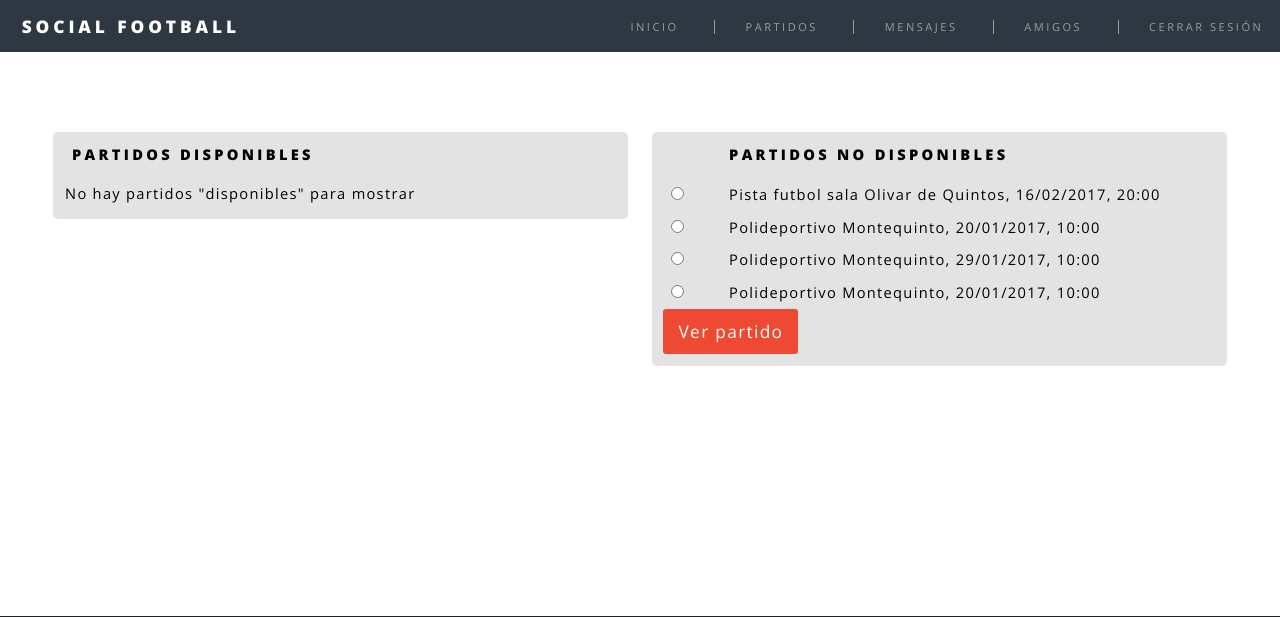
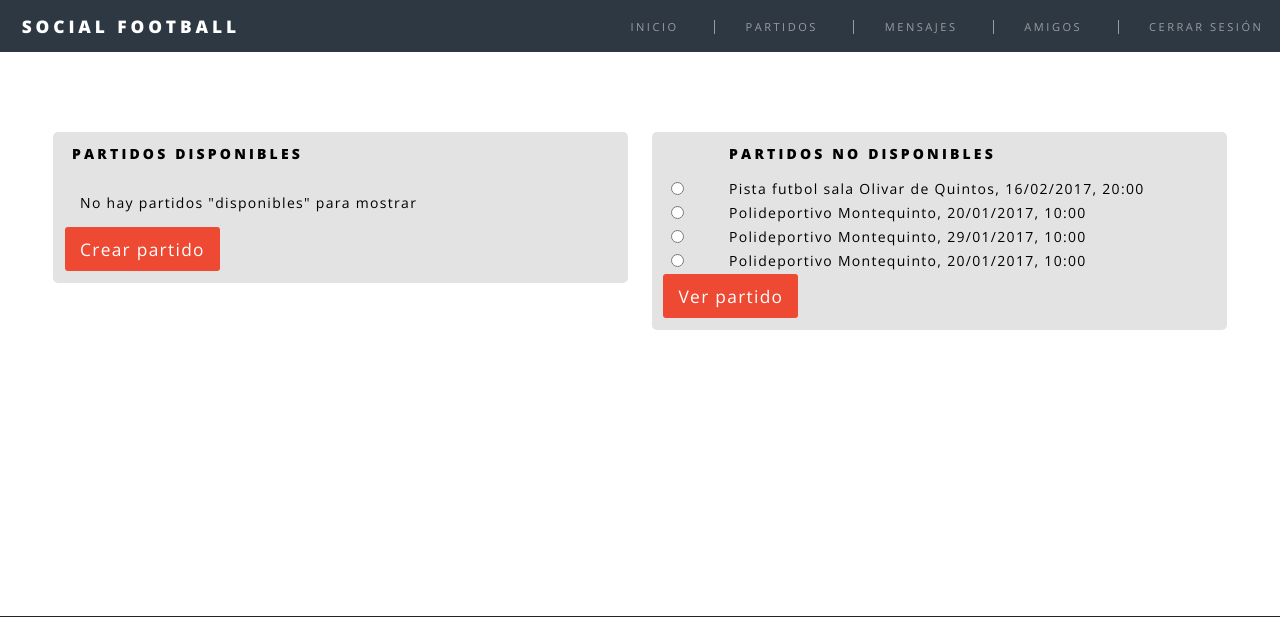
Before and after one commit to agarpac/pa-proyecto-2016, a PHP site: page /partidos.php in a window 1280 px wide. Shown: the top 617 px of the page. Run offline with PHP 8.4, Linux system fonts and the light colour scheme; the visitor is signed in with stand-in values (Sample User, id 1); data comes from the database, SQL or seed files in the repository; some libraries are stand-ins or nearby versions.

Commit message:
Añadido boton que no aparecia en partidos

```diff
--- a/css/estilos.css
+++ b/css/estilos.css
@@ -84,7 +84,7 @@ h2 {
 /*inicio estilo formulario*/
 .form-style{
     max-width: 600px;
-    font: 14px Arial, Helvetica, sans-serif;
+    font: 14px "Open Sans", Helvetica, sans-serif;
     margin: 0 auto;
 }
 .form-style ul{
--- a/partidos.php
+++ b/partidos.php
@@ -30,7 +30,7 @@ if (isset($_SESSION['usuario_logueado']) && $_SESSION['usuario_logueado']) {
     }
     ?>
     <section class="generico">
-        <article id="colPartidos1">
+        <article id="colPartidos1" class="form-style">
             <form action = "#" method = "POST">
                 <table>
                     <tr>
@@ -42,24 +42,21 @@ if (isset($_SESSION['usuario_logueado']) && $_SESSION['usuario_logueado']) {
                     if ($numPartidos > 0) {
                         ?>
                     </table>
-                    <span class="form-style">
                     <input type="submit" class="buttonSpecial" value="Ver partido" name="btnVerPartidoDisponible" />
                     <input type="submit" class="buttonSpecial" value="Crear partido" name="btnCrearPartido" />
                     <?php
                     if ($_SESSION['admin'] == 0) {
                         echo '<input type="submit" class="buttonSpecial" value="Eliminar partido" name="btnEliminarPartido" onclick="return confirmDel()" />';
                     }
-                        ?>
-                    </span>
-                    <?php
                 } else {
                     echo '</table>';
-                    echo 'No hay partidos "disponibles" para mostrar';
+                    echo '<label>No hay partidos "disponibles" para mostrar</label>';
+                    echo '<input type="submit" class="buttonSpecial" value="Crear partido" name="btnCrearPartido" />';
                 }
                 ?>
             </form>
         </article>
-        <article id="colPartidos2">
+        <article id="colPartidos2" class="form-style">
             <form action = "#" method = "POST">
                 <table>
                     <tr>
@@ -71,15 +68,11 @@ if (isset($_SESSION['usuario_logueado']) && $_SESSION['usuario_logueado']) {
                     if ($numPartidos > 0) {
                         ?>
                     </table>
-                <span class="form-style">
                     <input type="submit" class="buttonSpecial" value="Ver partido" name="btnVerPartidoNoDisponible" />
                     <?php
                     if ($_SESSION['admin'] == 0) {
                         echo '<input type="submit" class="buttonSpecial" value="Eliminar partido" name="btnEliminarPartido" onclick="return confirmDel()" />';
                     }
-                        ?>
-                    </span>
-                    <?php
                 } else {
                     echo '</table>';
                     echo 'No hay partidos "no disponibles" para mostrar';
```
Lines whose indentation alone changed are shown as unchanged.
